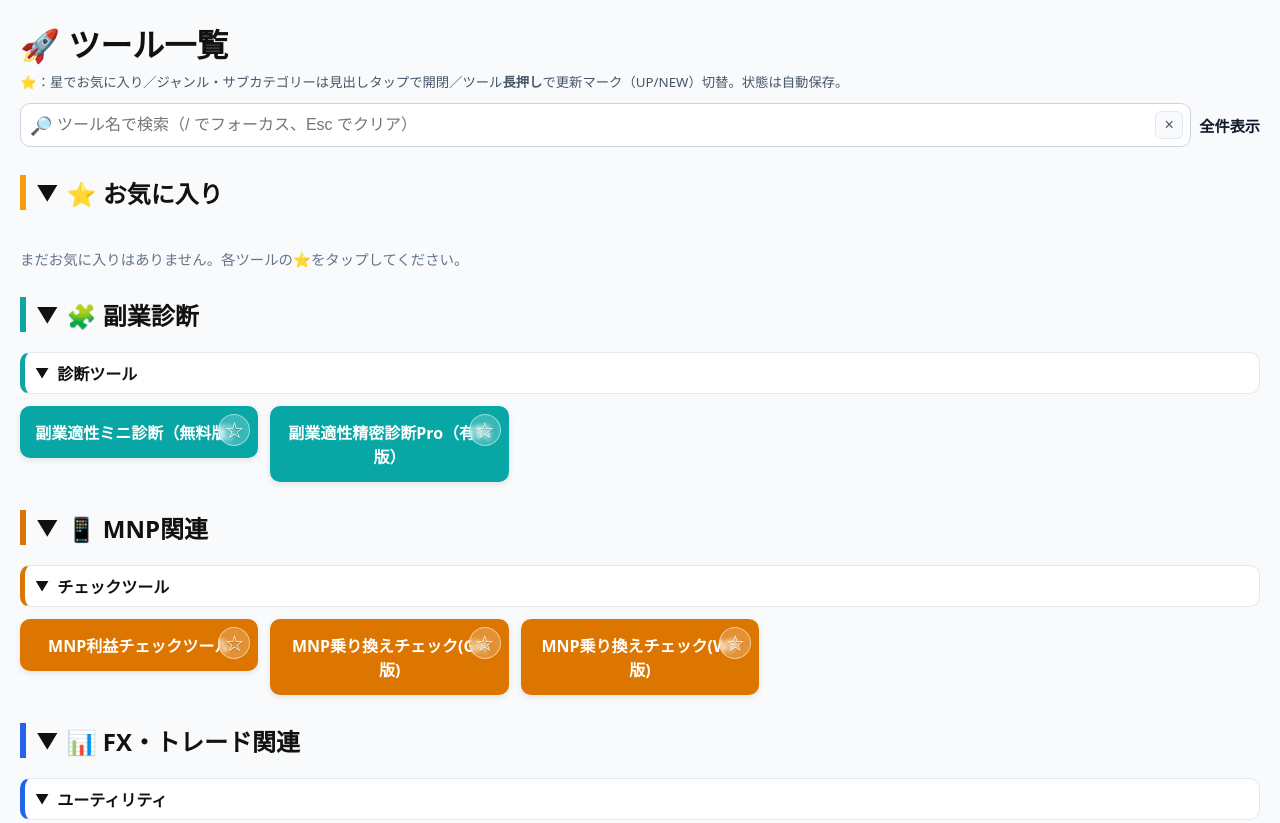
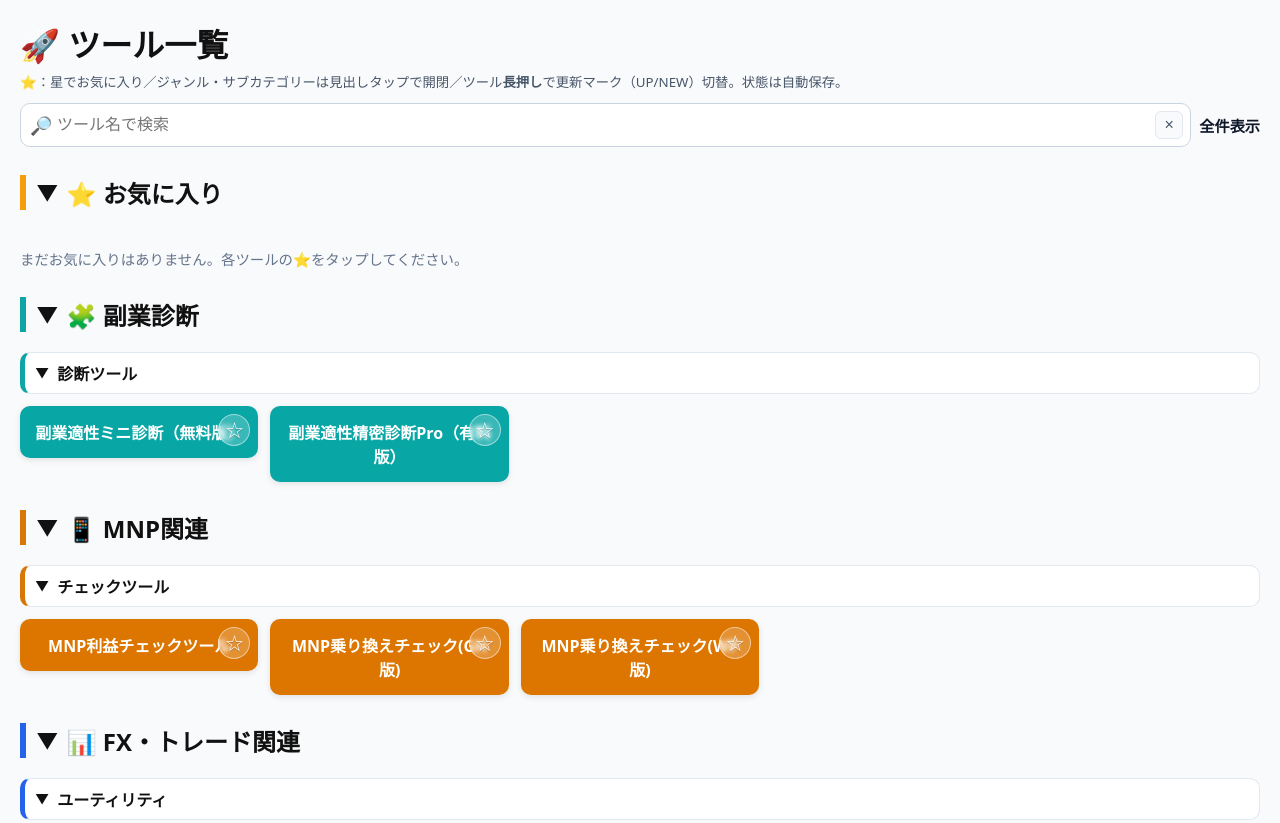
Before and after one commit to TomZeroichi/tool-list-kanri, a plain HTML site: page index.html in a window 1280 px wide. Shown: the top 823 px of the page. Drawn offline with Linux system fonts and the light colour scheme.

Commit message:
Update index.html

```diff
--- a/index.html
+++ b/index.html
@@ -139,7 +139,7 @@
 <div class="searchbar" role="search">
   <div class="searchbox">
     <span class="icon">🔎</span>
-    <input id="toolSearch" type="search" placeholder="ツール名で検索（/ でフォーカス、Esc でクリア）" autocomplete="off" />
+    <input id="toolSearch" type="search" placeholder="ツール名で検索" autocomplete="off" />
     <button id="searchClear" class="clear" title="クリア">×</button>
   </div>
   <div class="search-meta"><span class="count" id="searchCount">全件表示</span></div>
```
